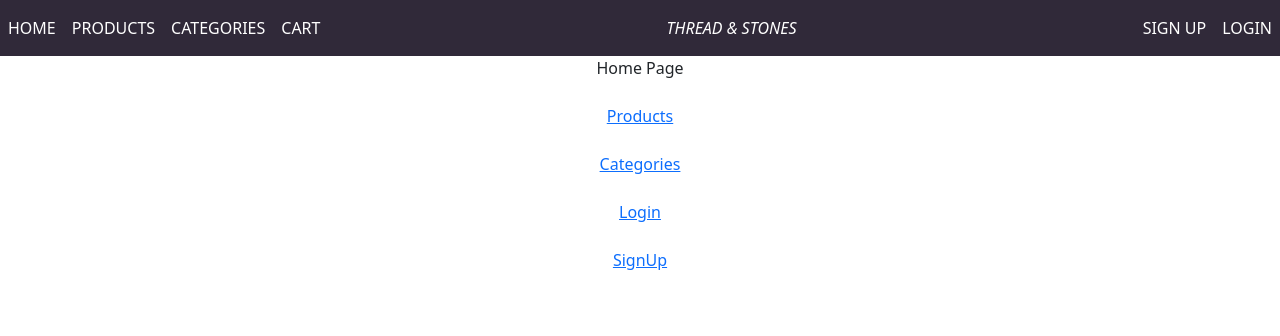
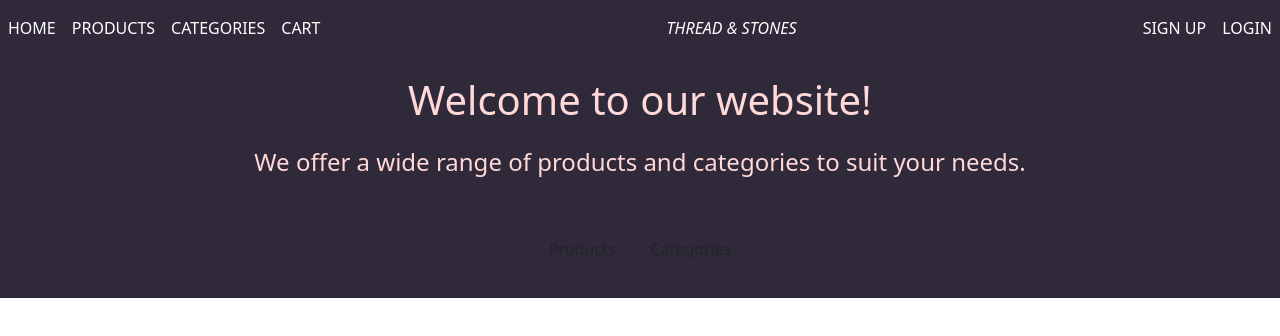
Before and after one commit to Knowledge-Streams-KS/react-e-commerce-maryam2497, a React (Create React App) app: page / in a window 1280 px wide. Shown: the top 336 px of the page. Built offline with nearby package versions, Linux system fonts and the light colour scheme.

Commit message:
styling added to home page

```diff
--- a/src/Components/card/card.jsx
+++ b/src/Components/card/card.jsx
@@ -4,11 +4,11 @@ import './card.css'
 
 const Card = ({ id,title, price, category, description, image }) => (
     <div className="card-container">
-   <Link to={`/productDetails/${id}`}> <h3 className="card-title">{title}</h3></Link>
-    <p className="card-price">Price: ${price}</p>
-    <p className="card-category">Category: {category}</p>
-    <p className="card-description">{description}</p>
-    <img className="card-image" src={image} alt={title} />
+   <Link to={`/productDetails/${id}`}> <h3 >{title}</h3></Link>
+    <p>Price: ${price}</p>
+    <p >Category: {category}</p>
+    <p >{description}</p>
+    <img  src={image} alt={title} />
   </div>
 );
 
--- /dev/null
+++ b/src/Pages/home/home.css
@@ -0,0 +1,39 @@
+.home {
+    background-color: #302939;
+    color: #ffd8d8;
+    padding: 20px;
+    text-align: center;
+  }
+
+  .home h1 {
+    font-size: 40px;
+    margin-bottom: 20px;
+  }
+
+  .home p {
+    font-size: 24px;
+    margin-bottom: 40px;
+  }
+
+  .btn-group {
+    display: flex;
+    flex-wrap: wrap;
+    justify-content: center;
+  }
+
+  .btn {
+    background-color: #e99b9b;
+    border: none;
+    border-radius: 5px;
+    color: #f5efef;
+    font-size: 24px;
+    margin: 10px;
+    padding: 10px 20px;
+    text-decoration: none;
+    transition: all 0.2s;
+  }
+
+  .btn:hover {
+    background-color: #50595c;
+    color: #ffd8d8;
+  }
--- a/src/Pages/home/home.jsx
+++ b/src/Pages/home/home.jsx
@@ -1,20 +1,15 @@
 import { Link } from "react-router-dom";
+import "./home.css";
 
 const Home = () => (
-    <div>Home Page
-      <br/>
-      <br/>
-      <Link to="/product">Products</Link>
+    <div className="home">
+      <h1>Welcome to our website!</h1>
+      <p>We offer a wide range of products and categories to suit your needs.</p>
+      <div className="btn-group">
+        <Link to="/product" className="btn">Products</Link>
+        <Link to="/categories" className="btn">Categories</Link>
 
-      <br/>
-      <br/>
-      <Link to="/categories">Categories</Link>
-      <br/>
-      <br/>
-      <Link to="/loginForm">Login</Link>
-      <br/>
-      <br/>
-      <Link to="/signUpForm">SignUp</Link>
+      </div>
   </div>
 );
 
```
